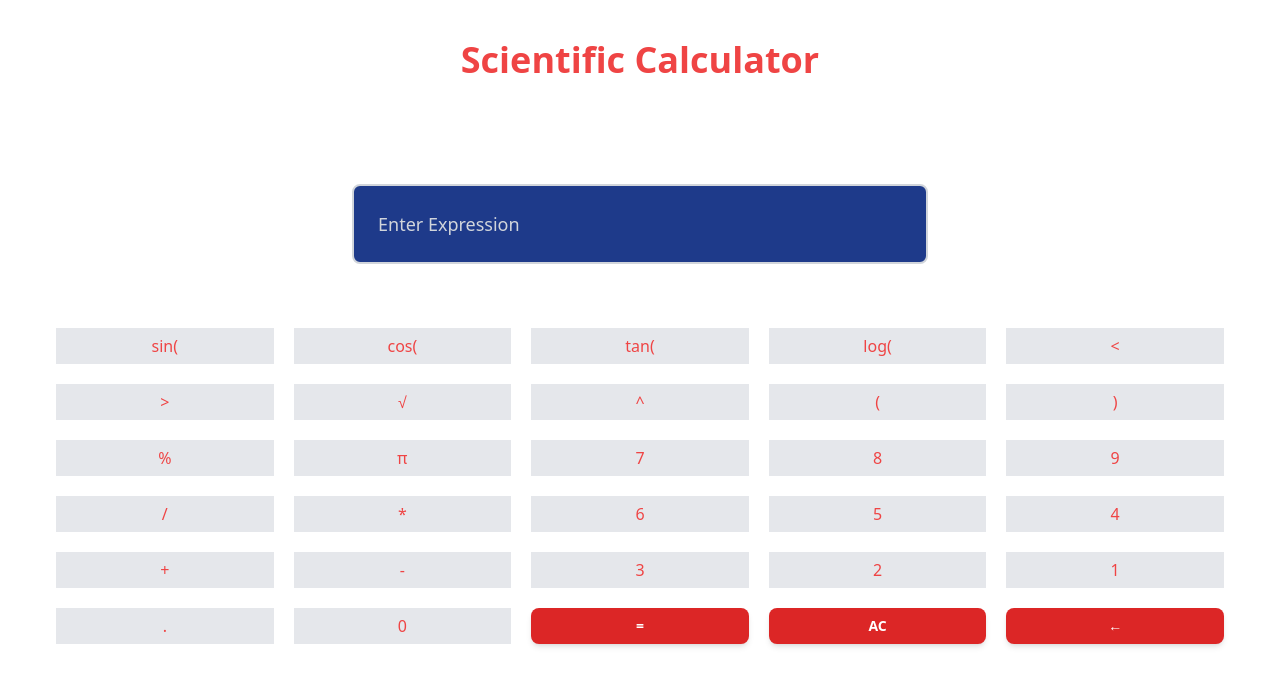
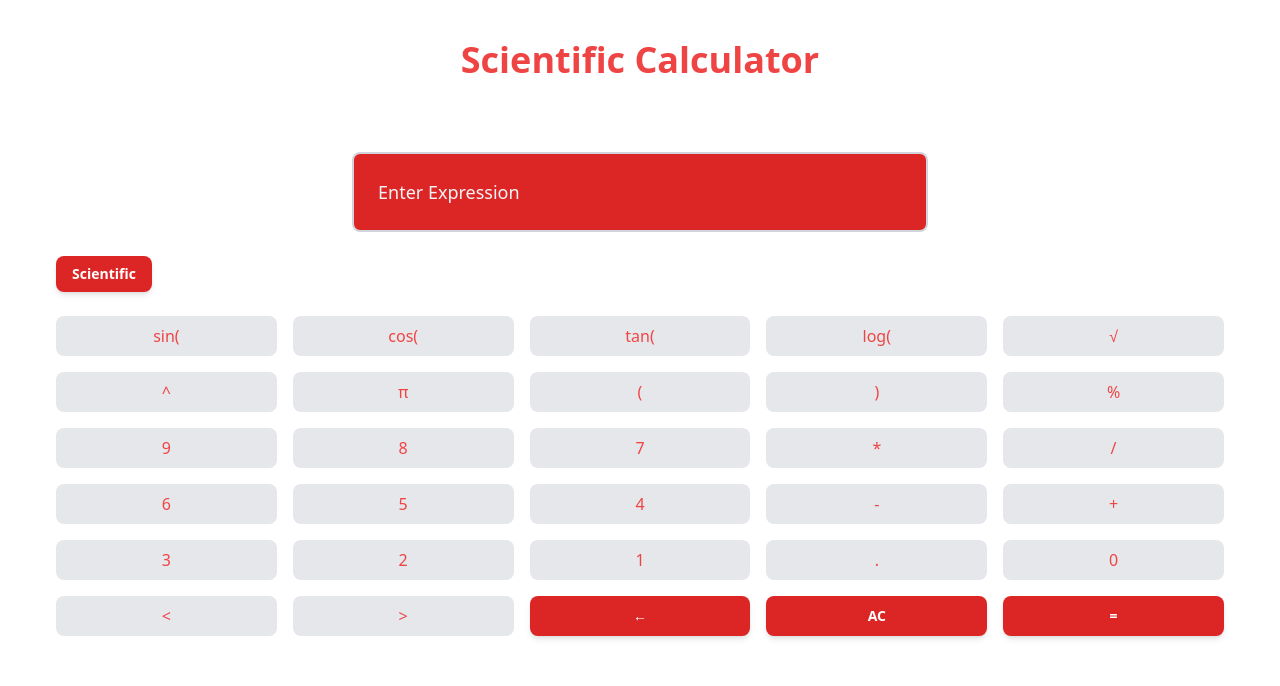
Before and after one commit to JamesIanJuban/ian-calculator, a Vue app: page / in a window 1280 px wide. Shown: the top 686 px of the page. Built offline with nearby package versions, Linux system fonts and the light colour scheme.

Commit message:
Function

```diff
--- a/package.json
+++ b/package.json
@@ -14,6 +14,7 @@
   "main": "background.js",
   "dependencies": {
     "core-js": "^3.8.3",
+    "mathjs": "^12.4.2",
     "vue": "^3.2.13"
   },
   "devDependencies": {
--- a/src/App.vue
+++ b/src/App.vue
@@ -1,6 +1,6 @@
 <template>
   <article class="text-center">
-    <h1 class="text-4xl text-red-500 mt-10 mb-6 font-bold">Scientific Calculator</h1>
+    <h1 class="text-4xl text-red-500 mt-10 font-bold">Scientific Calculator</h1>
       <CalculatorContainer/>
   </article>
 </template>
@@ -8,10 +8,11 @@
 <script>
 import CalculatorContainer from './components/CalculatorContainer.vue'
 
+
 export default {
     name: 'App',
     components: {
-    CalculatorContainer
+    CalculatorContainer,
   }
 }
 </script>
--- /dev/null
+++ b/src/Basic.js
@@ -0,0 +1,22 @@
+export const number = [
+    { text: '9' },
+    { text: '8' },
+    { text: '7' },
+    { text: '(' },
+    { text: ')' },
+    { text: '6' },
+    { text: '5' },
+    { text: '4' },
+    { text: '<' },
+    { text: '>' },
+    { text: '3' },
+    { text: '2' },
+    { text: '1' },
+    { text: '/' },
+    { text: '*' },
+    { text: '%' },
+    { text: '0' },
+    { text: '.' },
+    { text: '-' },
+    { text: '+' },
+]
--- a/src/components/CalculatorContainer.vue
+++ b/src/components/CalculatorContainer.vue
@@ -1,18 +1,26 @@
 <template>
       <div class="container box justify-center items-center p-8">
         <!-- Calculator display -->
-        <div class="display mb-12 mt-12 flex justify-center">
-          <input type="text" v-model="inputStr" placeholder="Enter Expression" @keydown.enter="calculate" @input="validateInput" class="input-text w-full max-w-xl px-6 py-4 md:py-6 text-lg rounded-lg text-white border-2 border-gray-300 bg-blue-900 placeholder-gray-300 focus:border-blue-500 focus:outline-none transition duration-300 ease-in-out">
+        <div class="display mb-6 mt-10 flex justify-center">
+            <input type="text" v-model="inputStr" placeholder="Enter Expression" @keydown.enter="calculate" @input="validateInput" class="input-text w-full max-w-xl px-6 py-4 md:py-6 text-lg rounded-lg text-white border-2 border-gray-300 bg-red-600 placeholder-gray-100 focus:border-blue-500 focus:outline-none transition duration-300 ease-in-out">
+        </div>
+
+    <!-- Scientific/Normal mode buttons -->
+    <div class="grid grid-cols-5 gap-5 ml-6 mb-2">
+      <button @click="toggleMode" class="text-white font-semibold text-sm py-2 w-24 bg-red-600 hover:bg-red-700 rounded-lg focus:outline-none shadow-md transition duration-300 ease-in-out">{{ mode === 'Normal' ? 'Scientific' : 'Normal' }}</button>
     </div>
         <!-- Operation buttons -->
-        <div class="grid grid-cols-5 gap-5 px-6 py-4">
-            <button v-for="item in numeric" :key="item.text" class="text-red-500 py-1.5 bg-gray-200 hover:bg-gray-300" @click="handleButtonClick(item)">{{ item.text }}</button>
+        <div class="grid grid-cols-5 gap-4 px-6 py-4">
+
+            <button v-for="item in numeric" :key="item.text" class="text-red-500 py-2 rounded-lg bg-gray-200 hover:bg-gray-300" @click="handleButtonClick(item)">{{ item.text }}</button>
+
+            <button class="text-white font-semibold text-sm py-2 bg-red-600 hover:bg-red-700 rounded-lg focus:outline-none shadow-md transition duration-300 ease-in-out" @click="remove">←</button>
+            <button class="text-white font-semibold text-sm py-2 bg-red-600 hover:bg-red-700 rounded-lg focus:outline-none shadow-md transition duration-300 ease-in-out" @click="clear">AC</button>
             <button class="text-white font-semibold text-sm py-2 bg-red-600 hover:bg-red-700 rounded-lg focus:outline-none shadow-md transition duration-300 ease-in-out" @click="calculate">=</button>
-            <button class="text-white font-semibold text-sm py-2 bg-red-600 hover:bg-red-700 rounded-lg focus:outline-none shadow-md transition duration-300 ease-in-out" @click="clear">AC</button>
-            <button class="text-white font-semibold text-sm py-2 bg-red-600 hover:bg-red-700 rounded-lg focus:outline-none shadow-md transition duration-300 ease-in-out" @click="remove">←</button>
         </div>
       </div>
 </template>
+
 
 <script>
 import { numeric } from '@/data.js';
@@ -22,15 +30,15 @@ export default {
   data() {
     return {
       inputStr: '',
-            numeric: numeric
+      numeric: numeric,
+      mode: 'Normal', // Default mode
     };
   },
   methods: {
     handleButtonClick(button) {
       if (button.operation) {
           this.inputStr += button.operation;
-          }
-          else {
+      } else {
           this.inputStr += button.text;
       }
     },
@@ -56,10 +64,12 @@ export default {
         } else {
           throw new Error('Invalid expression');
         }
-          }
-          catch (error) {
+      } catch (error) {
           this.inputStr = error.message;
       }
+    },
+    toggleMode() {
+          this.mode = this.mode === 'Normal' ? 'Scientific' : 'Normal';
     }
   }
 };
--- a/src/data.js
+++ b/src/data.js
@@ -3,27 +3,27 @@ export const numeric = [
     { text: 'cos(', operation: 'Math.cos(' },
     { text: 'tan(', operation: 'Math.tan(' },
     { text: 'log(', operation: 'Math.log10(' },
-    { text: '<' },
-    { text: '>' },
     { text: '√', operation: 'Math.sqrt(' },
     { text: '^' },
+    { text: 'π', operation: 'Math.PI' },
     { text: '(' },
     { text: ')' },
     { text: '%' },
-    { text: 'π', operation: 'Math.PI' },
+    { text: '9' },
+    { text: '8' },
     { text: '7' },
-    { text: '8' },
-    { text: '9' },
+    { text: '*' },
     { text: '/' },
-    { text: '*' },
     { text: '6' },
     { text: '5' },
     { text: '4' },
+    { text: '-' },
     { text: '+' },
-    { text: '-' },
     { text: '3' },
     { text: '2' },
     { text: '1' },
     { text: '.' },
     { text: '0' },
+    { text: '<' },
+    { text: '>' },
 ];
```
Also changed, not shown: src/components/BasicContainer.vue (added), 1 other file (tests, documents, lock files or other folders). Lines whose indentation alone changed are shown as unchanged.
